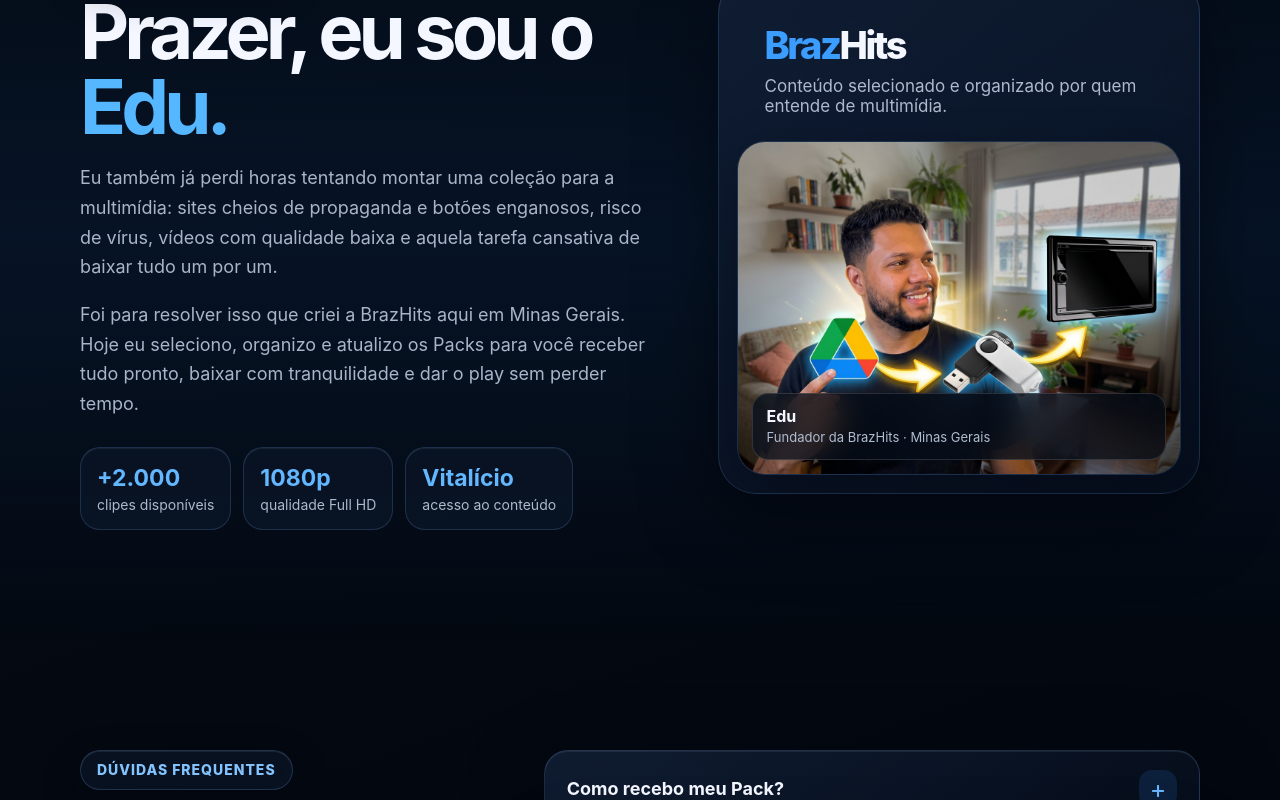
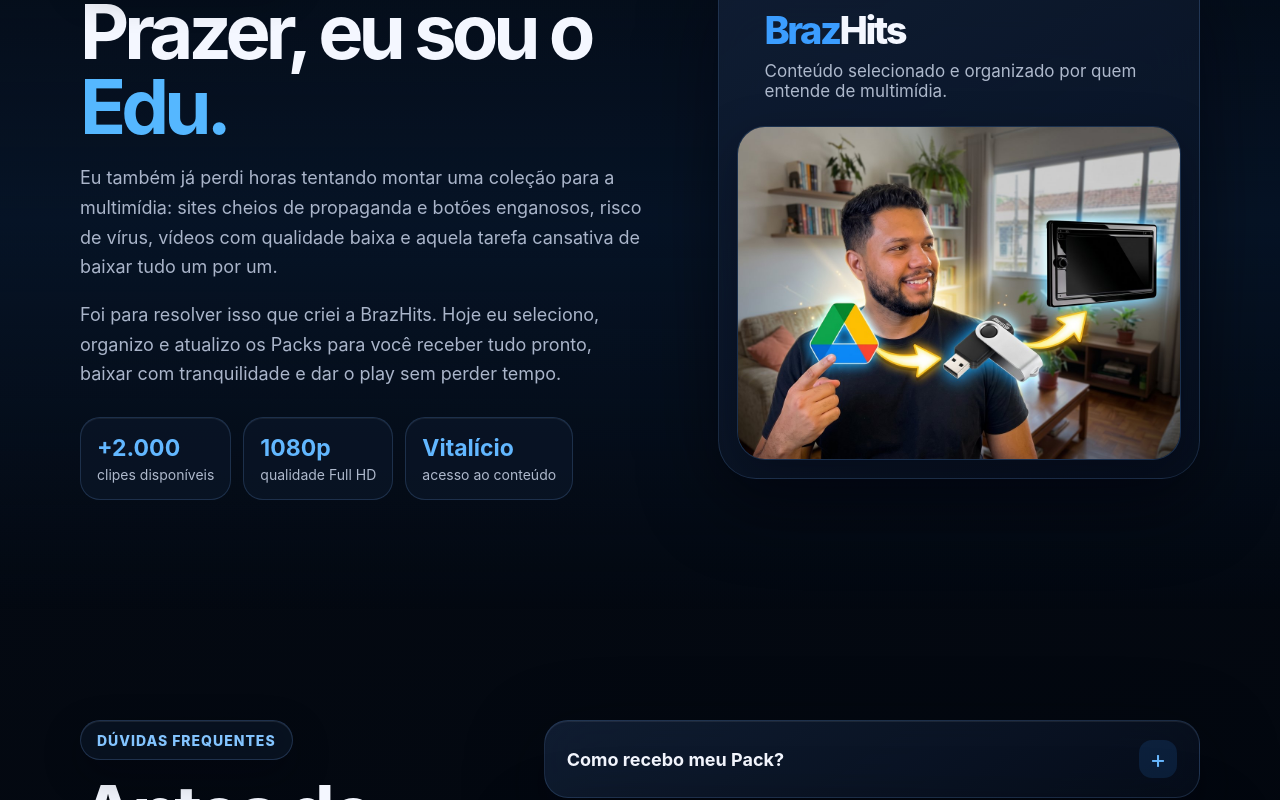
Before and after one commit to anthonyenzo/lp-braz-2.0, a Next.js app: page / in a window 1280 px wide. Shown: the part 6428-7228 px from the top of the page. Built offline with nearby package versions, Linux system fonts and the light colour scheme.

Commit message:
Remove localizacao e legenda da foto

```diff
--- a/app/page.tsx
+++ b/app/page.tsx
@@ -245,8 +245,8 @@
 
       <section className="section trust section-reveal" id="sobre">
         <div className="trust-card">
-          <div className="trust-copy"><span className="section-kicker">QUEM ESTÁ POR TRÁS</span><h2>Prazer, eu sou o<br /><em>Edu.</em></h2><p>Eu também já perdi horas tentando montar uma coleção para a multimídia: sites cheios de propaganda e botões enganosos, risco de vírus, vídeos com qualidade baixa e aquela tarefa cansativa de baixar tudo um por um.</p><p>Foi para resolver isso que criei a BrazHits aqui em Minas Gerais. Hoje eu seleciono, organizo e atualizo os Packs para você receber tudo pronto, baixar com tranquilidade e dar o play sem perder tempo.</p><div className="trust-stats"><span><strong>+2.000</strong>clipes disponíveis</span><span><strong>1080p</strong>qualidade Full HD</span><span><strong>Vitalício</strong>acesso ao conteúdo</span></div></div>
-          <div className="trust-visual glass-card"><div className="trust-logo"><span>Braz</span>Hits</div><p>Conteúdo selecionado e organizado por quem entende de multimídia.</p><figure className="trust-founder-media"><img src={`${BASE_PATH}/edu-fundador-brazhits.jpg`} alt="Edu, fundador da BrazHits em Minas Gerais, mostrando como transferir os Packs para a multimídia" loading="lazy" decoding="async" /><figcaption><strong>Edu</strong><span>Fundador da BrazHits · Minas Gerais</span></figcaption></figure></div>
+          <div className="trust-copy"><span className="section-kicker">QUEM ESTÁ POR TRÁS</span><h2>Prazer, eu sou o<br /><em>Edu.</em></h2><p>Eu também já perdi horas tentando montar uma coleção para a multimídia: sites cheios de propaganda e botões enganosos, risco de vírus, vídeos com qualidade baixa e aquela tarefa cansativa de baixar tudo um por um.</p><p>Foi para resolver isso que criei a BrazHits. Hoje eu seleciono, organizo e atualizo os Packs para você receber tudo pronto, baixar com tranquilidade e dar o play sem perder tempo.</p><div className="trust-stats"><span><strong>+2.000</strong>clipes disponíveis</span><span><strong>1080p</strong>qualidade Full HD</span><span><strong>Vitalício</strong>acesso ao conteúdo</span></div></div>
+          <div className="trust-visual glass-card"><div className="trust-logo"><span>Braz</span>Hits</div><p>Conteúdo selecionado e organizado por quem entende de multimídia.</p><figure className="trust-founder-media"><img src={`${BASE_PATH}/edu-fundador-brazhits.jpg`} alt="Edu, fundador da BrazHits, mostrando como transferir os Packs para a multimídia" loading="lazy" decoding="async" /></figure></div>
         </div>
       </section>
 
--- a/app/redesign.css
+++ b/app/redesign.css
@@ -222,8 +222,6 @@
 /* Retrato do fundador na seção de confiança. */
 .trust-founder-media{position:relative;overflow:hidden;margin:0;border:1px solid rgba(113,177,255,.18);border-radius:28px;background:#081426;box-shadow:0 18px 48px rgba(0,3,12,.34)}
 .trust-founder-media img{display:block;width:100%;aspect-ratio:4/3;object-fit:cover}
-.trust-founder-media figcaption{position:absolute;left:14px;right:14px;bottom:14px;display:flex;flex-direction:column;gap:3px;padding:12px 14px;border:1px solid rgba(255,255,255,.13);border-radius:16px;background:rgba(4,12,24,.76);box-shadow:0 10px 28px rgba(0,0,0,.28);backdrop-filter:blur(16px)}
-.trust-founder-media figcaption strong{font-size:16px}.trust-founder-media figcaption span{color:#b0bdd0;font-size:13px;line-height:1.35}
 
 /* Conversas de clientes com identificação do produto adquirido. */
 .whatsapp-placeholder{display:flex;flex-direction:column}
```
